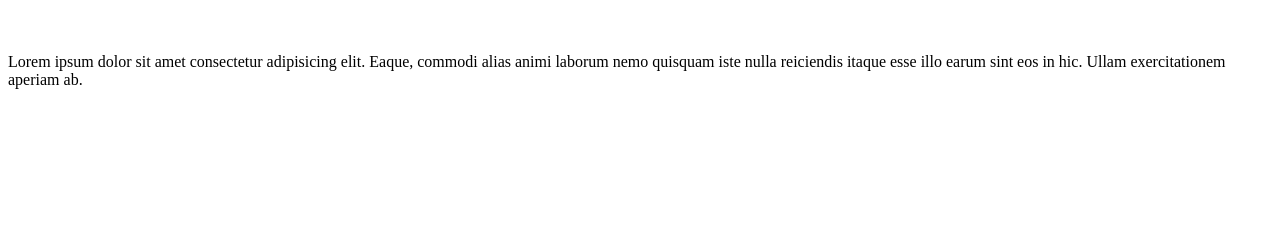
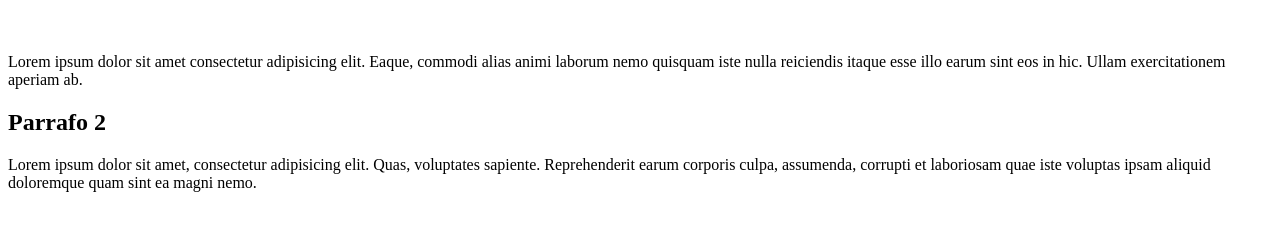
Before and after one commit to mrtyp66/GRUPO_2_G36, a plain HTML site: page index.html in a window 1280 px wide. Shown: the part 61-292 px from the top of the page. Drawn offline with Linux system fonts and the light colour scheme.

Commit message:
feat: agrega h2 mas un parrafo

```diff
--- a/index.html
+++ b/index.html
@@ -9,5 +9,8 @@
     <h1>Proyecto GRUPO 1</h1>
     <br>
     <p>Lorem ipsum dolor sit amet consectetur adipisicing elit. Eaque, commodi alias animi laborum nemo quisquam iste nulla reiciendis itaque esse illo earum sint eos in hic. Ullam exercitationem aperiam ab.</p>
+    <h2>Parrafo 2</h2>
+    <p>Lorem ipsum dolor sit amet, consectetur adipisicing elit. Quas, voluptates sapiente. Reprehenderit earum corporis culpa, assumenda, corrupti et laboriosam quae iste voluptas ipsam aliquid doloremque quam sint ea magni nemo.</p>
+
 </body>
 </html>
```
